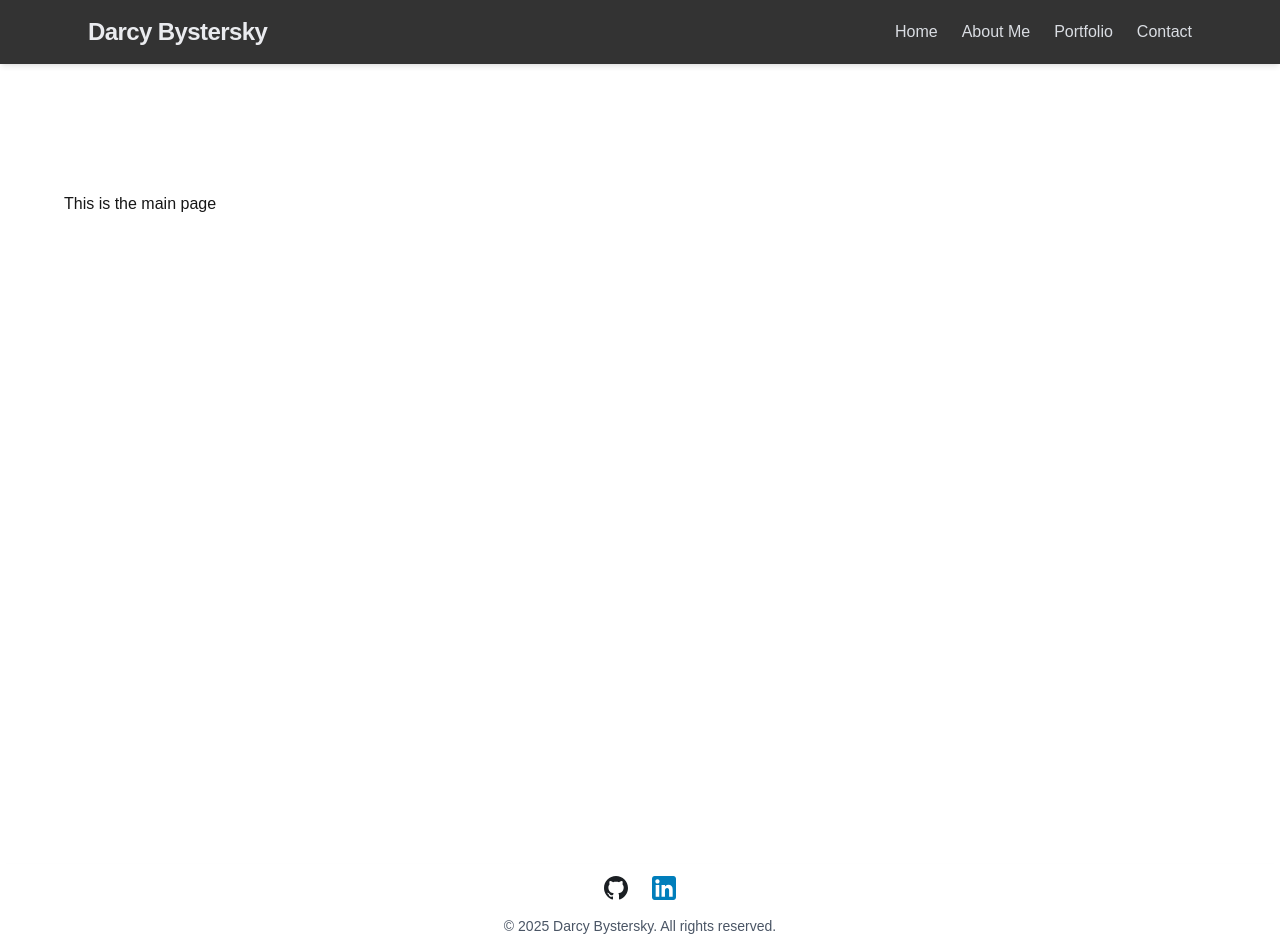
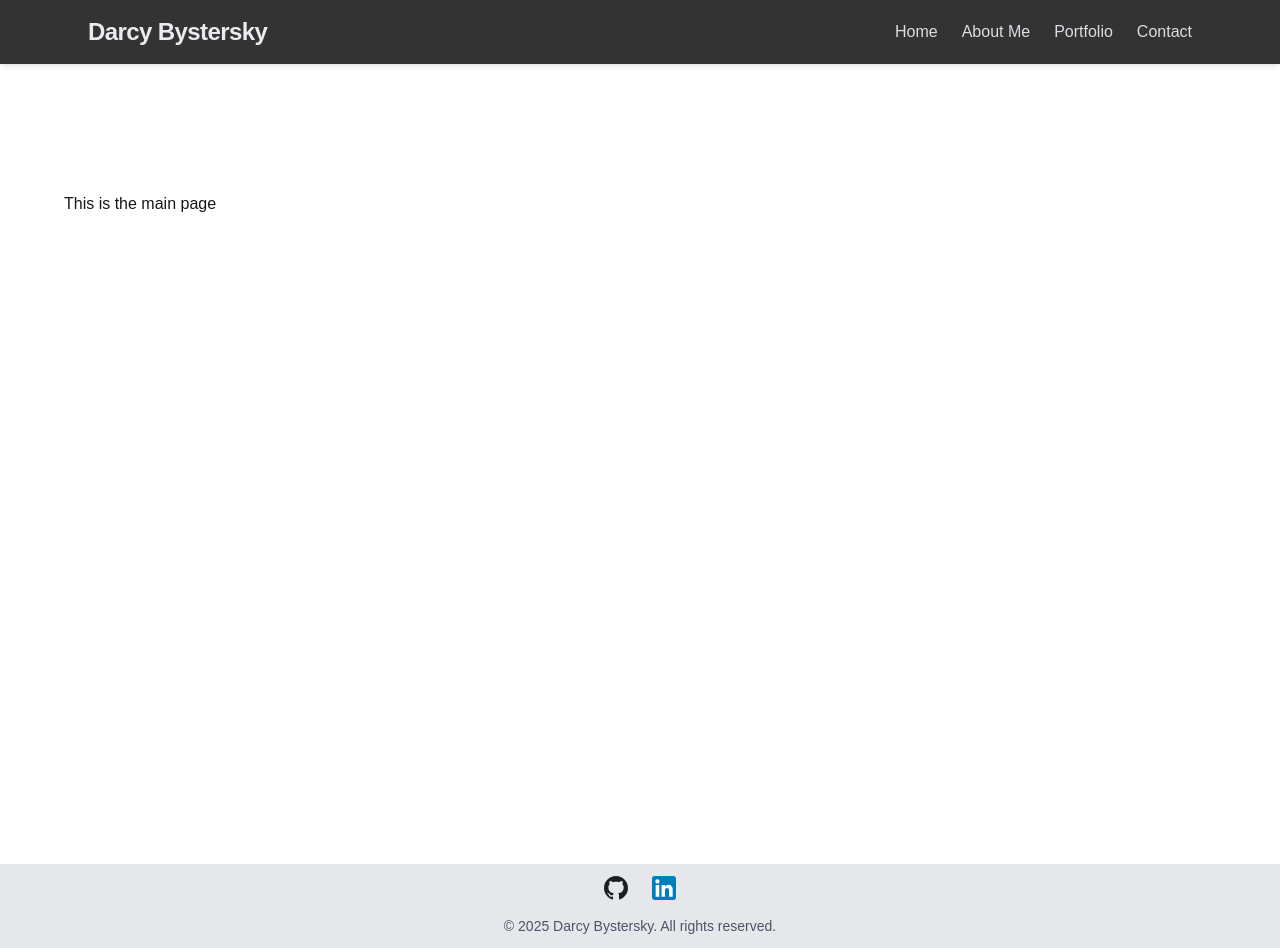
Before and after one commit to dBystersky/portfolio_website, a Next.js app: page / in a window 1280 px wide. Built offline with nearby package versions, Linux system fonts and the light colour scheme.

Commit message:
Colour change on header

```diff
--- a/app/components/footer.tsx
+++ b/app/components/footer.tsx
@@ -2,7 +2,7 @@ import Image from "next/image";
 
 export default function WebsiteFooter() {
     return (
-        <footer className="w-full px-8 py-3 bg-white shadow-md">
+        <footer className="w-full px-8 py-3 bg-gray-200 shadow-md">
             <div className="flex flex-col items-center gap-4">
                 <div className="flex gap-6">
                     <a
```
